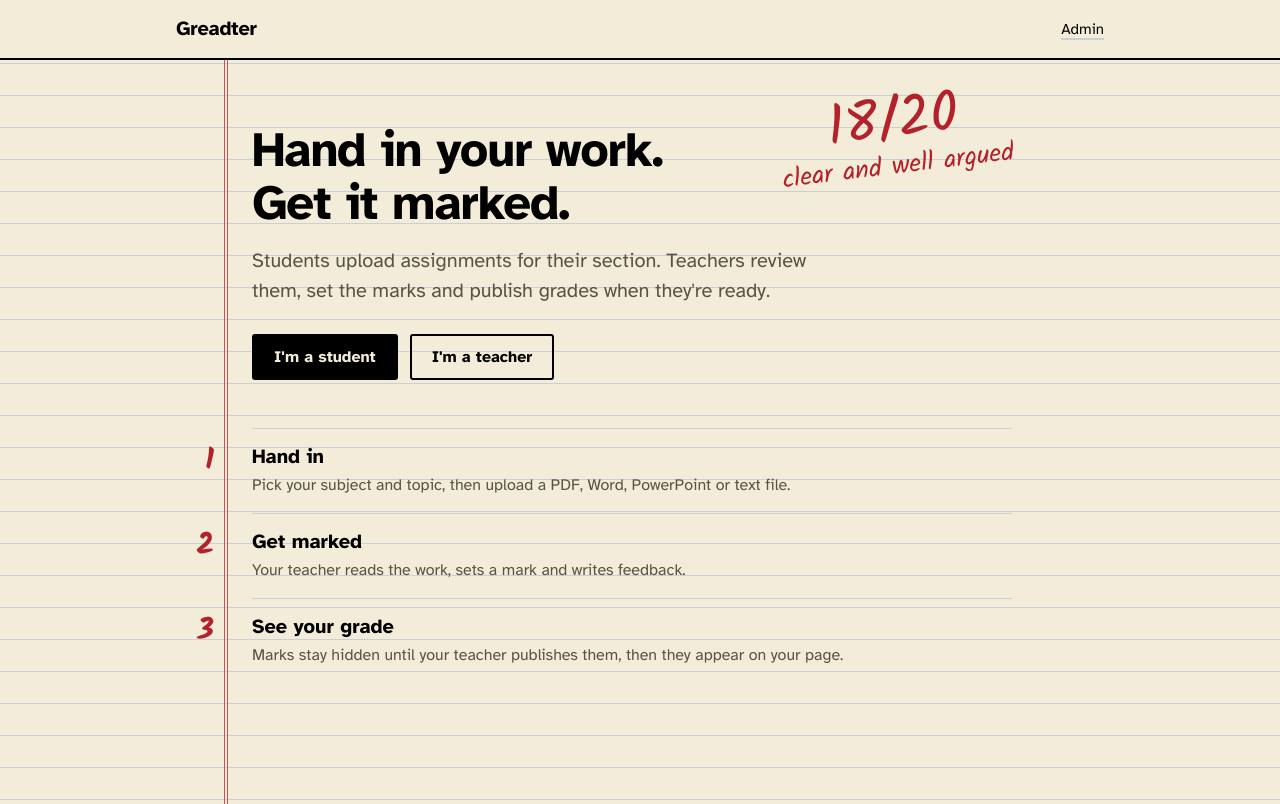
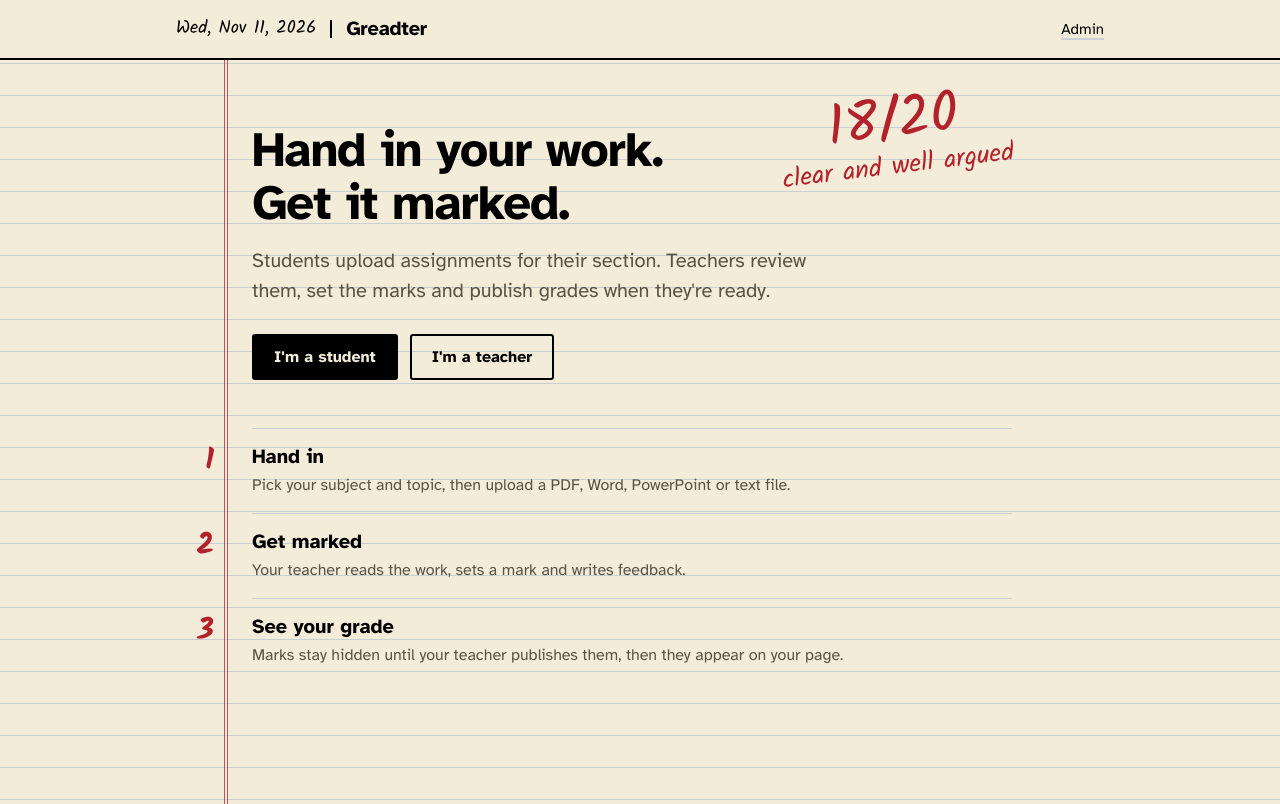
Before and after one commit to abdullahbazaz/Greadter, a website: page index.html in a window 1280 px wide. Drawn offline with Linux system fonts and the light colour scheme.

Commit message:
updated frontend

```diff
--- a/css/style.css
+++ b/css/style.css
@@ -38,6 +38,11 @@ img{max-width:100%}
   background:var(--paper);border-bottom:2px solid var(--ink);
 }
 .brand{font-weight:700;font-size:20px;letter-spacing:-.01em}
+/* today's date, handwritten like the top of an exercise-book page */
+.brand-wrap{display:flex;align-items:center;gap:14px}
+.today{font-family:var(--hand);font-size:18px;line-height:1;padding-right:14px;border-right:2px solid var(--ink);white-space:nowrap}
+.today:empty{display:none}
+.today-short{display:none}
 .topbar nav a{color:var(--ink);font-size:15px;margin-left:20px;text-decoration:underline;text-decoration-color:var(--rule);text-underline-offset:4px;text-decoration-thickness:2px}
 .topbar nav a:hover{text-decoration-color:var(--red)}
 
@@ -254,6 +259,10 @@ pre.preview:empty{display:none}
   .steps li::before{left:0;width:24px;text-align:left;font-size:24px}
   .formgrid{grid-template-columns:1fr}
   .topbar nav a{margin-left:12px}
+  .today-long{display:none}
+  .today-short{display:inline}
+  .brand-wrap{gap:10px}
+  .today{font-size:16px;padding-right:10px}
 }
 
 @media (prefers-reduced-motion:reduce){
--- a/index.html
+++ b/index.html
@@ -11,7 +11,7 @@
 </head>
 <body>
 <header class="topbar">
-  <div class="brand">Greadter</div>
+  <div class="brand-wrap"><time class="today" aria-label="Today's date"></time><div class="brand">Greadter</div></div>
   <nav><a href="admin-login.html">Admin</a></nav>
 </header>
 <main class="container">
@@ -30,5 +30,6 @@
     <li><h2>See your grade</h2><p>Marks stay hidden until your teacher publishes them, then they appear on your page.</p></li>
   </ol>
 </main>
+<script src="js/date.js" defer></script>
 </body>
 </html>
--- /dev/null
+++ b/js/date.js
@@ -0,0 +1,23 @@
+// Today's date in the top bar, like the date written at the top of an exercise-book page.
+// Fills every <time class="today"> and rolls over at midnight, even if the tab stays open.
+(function(){
+  function render(){
+    const now = new Date();
+    const long = now.toLocaleDateString(undefined, { weekday:"short", day:"numeric", month:"short", year:"numeric" });
+    const short = now.toLocaleDateString(undefined, { day:"numeric", month:"short" });
+    const iso = now.getFullYear() + "-" + String(now.getMonth() + 1).padStart(2, "0") + "-" + String(now.getDate()).padStart(2, "0");
+    document.querySelectorAll("time.today").forEach(el=>{
+      el.dateTime = iso;
+      el.innerHTML = `<span class="today-long">${long}</span><span class="today-short">${short}</span>`;
+    });
+  }
+  function scheduleMidnight(){
+    const now = new Date();
+    const next = new Date(now.getFullYear(), now.getMonth(), now.getDate() + 1, 0, 0, 1);
+    setTimeout(()=>{ render(); scheduleMidnight(); }, next - now);
+  }
+  render();
+  scheduleMidnight();
+  // Sleeping laptops can miss the timer; re-check whenever the tab comes back.
+  document.addEventListener("visibilitychange", ()=>{ if(!document.hidden) render(); });
+})();
```
Also changed, not shown: admin-login.html (+2 -1 lines), admin-signup.html (+2 -1 lines), admin.html (+2 -1 lines), login.html (+2 -1 lines), role.html (+2 -1 lines), signup.html (+2 -1 lines), student-login.html (+2 -1 lines), student-signup.html (+2 -1 lines), student.html (+2 -1 lines), teacher-login.html (+2 -1 lines), teacher-signup.html (+2 -1 lines), teacher.html (+2 -1 lines).
